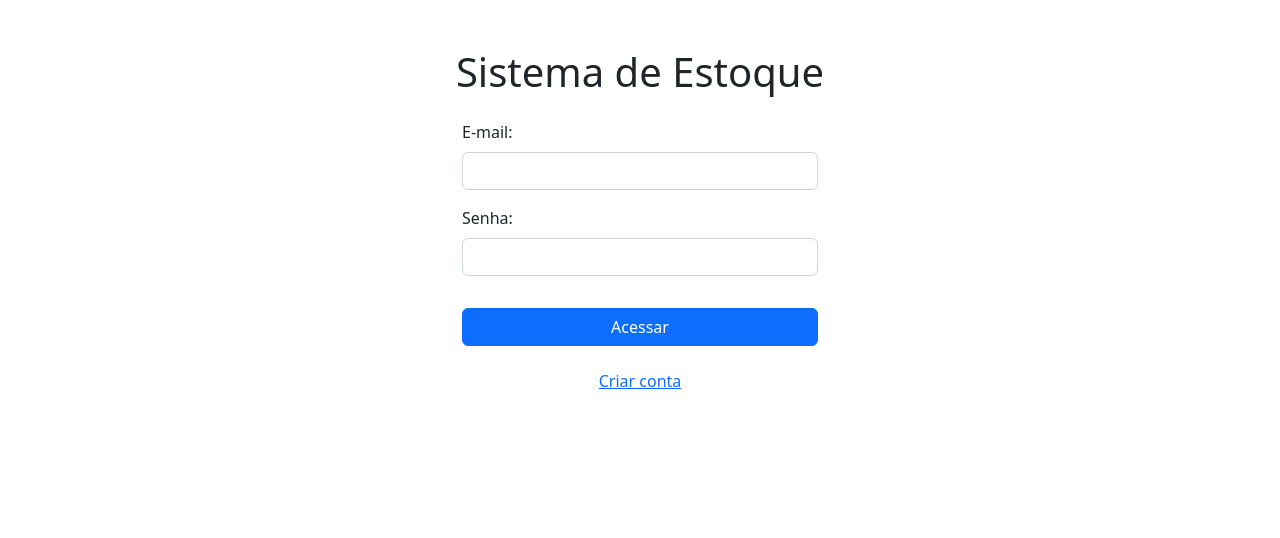
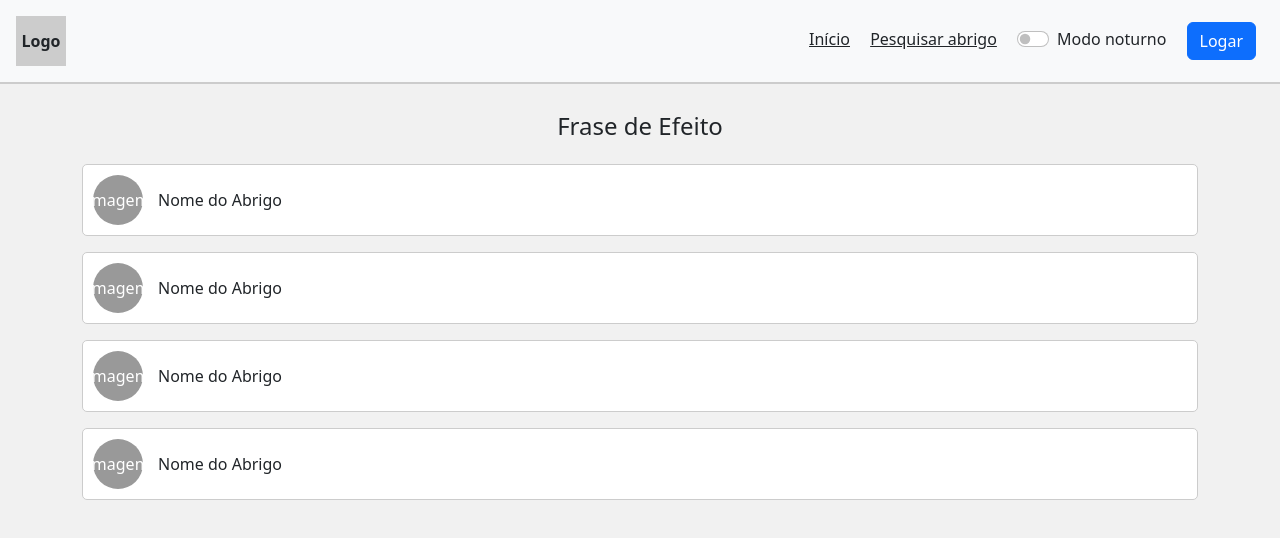
Before and after one commit to J41R0JUNIOR/Trabalho-Web, a website: page webapp_aua/src/views/index.html in a window 1280 px wide. Drawn offline with nearby package versions, Linux system fonts and the light colour scheme.

Commit message:
adicionando a tela inicial("help Gabs")

```diff
--- a/webapp_aua/src/routes/estoqueRoutes.js
+++ b/webapp_aua/src/routes/estoqueRoutes.js
@@ -3,8 +3,12 @@ const router = express.Router();
 
 const estoqueController = require('../controllers/estoqueController');
 
+//renderizar views
 router.get('/', estoqueController.indexView);
 router.get('/criar_conta', estoqueController.criarContaView);
+router.get('/logar_conta', estoqueController.logarView);
+
+//ação em uma view
 router.post('/cadastrar_usuario', estoqueController.cadastrarUsuario);
 router.post('/acessar', estoqueController.acessarUsuario);
 
--- a/webapp_aua/src/views/index.html
+++ b/webapp_aua/src/views/index.html
@@ -1,35 +1,88 @@
 <!DOCTYPE html>
-<html lang="pt-br">
+<html lang="pt-BR">
 <head>
-    <title>Template</title>
     <meta charset="utf-8">
     <meta name="viewport" content="width=device-width, initial-scale=1">
     <link href="https://cdn.jsdelivr.net/npm/bootstrap@5.2.3/dist/css/bootstrap.min.css" rel="stylesheet">
     <script src="https://cdn.jsdelivr.net/npm/bootstrap@5.2.3/dist/js/bootstrap.bundle.min.js"></script>
+    <title>Tela de Abrigos</title>
+    <style>
+        body {
+            background-color: #f1f1f1;
+        }
+        .header {
+            border-bottom: 2px solid #ccc;
+        }
+        .logo {
+            width: 50px;
+            height: 50px;
+            background-color: #ccc;
+            display: flex;
+            align-items: center;
+            justify-content: center;
+            font-weight: bold;
+        }
+        .slogan {
+            font-size: 24px;
+            margin: 20px 0;
+        }
+        .shelter-item {
+            background-color: #fff;
+            border: 1px solid #ccc;
+            border-radius: 5px;
+            display: flex;
+            align-items: center;
+            padding: 10px;
+            margin-bottom: 10px;
+        }
+        .image-placeholder {
+            width: 50px;
+            height: 50px;
+            border-radius: 50%;
+            background-color: #999;
+            display: flex;
+            align-items: center;
+            justify-content: center;
+            color: white;
+            margin-right: 15px;
+        }
+    </style>
 </head>
 <body>
-    <div class="container">
-        <div class="row">
-            <div class="col-12 text-center">
-                <h1 class=" mt-5"> Sistema de Estoque </h1>
+    <header class="header p-3 bg-light d-flex justify-content-between align-items-center">
+        <form action="/logar_conta" method="post">
+            <div class="logo">Logo</div>
+        </form>
+        <nav>
+            <a href="#" class="text-dark mx-2">Início</a>
+            <a href="#" class="text-dark mx-2">Pesquisar abrigo</a>
+            <div class="form-check form-switch d-inline-block mx-2">
+                <input class="form-check-input" type="checkbox" id="nightModeSwitch">
+                <label class="form-check-label" for="nightModeSwitch">Modo noturno</label>
             </div>
-            <div class="offset-4 col-4">
-                <form action="/acessar" method="post">
-                    <div class="mt-3 mb-3">
-                        <label for="email" class="form-label">E-mail:</label>
-                        <input type="text" class="form-control" id="email" name="email">
-                    </div>
-                    <div class="mt-3 mb-3">
-                        <label for="senha" class="form-label">Senha:</label>
-                        <input type="password" class="form-control" id="senha" name="senha">
-                    </div>
-                    <button type="submit" class="btn btn-primary w-100 mt-3">Acessar</button>
-                </form>
-                <div class="mt-3 text-center">
-                    <a href="/criar_conta" class="btn btn-link">Criar conta</a>
-                </div>
-            </div>
-        </div>
+            <a href="/logar_conta" class="btn btn-primary mx-2">Logar</a>
+        </nav>
+    </header>
+    <div class="container mt-4">
+        <div class="slogan text-center">Frase de Efeito</div>
+        <ul class="list-unstyled">
+            <li class="shelter-item d-flex align-items-center mb-3">
+                <div class="image-placeholder">Imagem</div>
+                <div class="shelter-name">Nome do Abrigo</div>
+            </li>
+            <li class="shelter-item d-flex align-items-center mb-3">
+                <div class="image-placeholder">Imagem</div>
+                <div class="shelter-name">Nome do Abrigo</div>
+            </li>
+            <li class="shelter-item d-flex align-items-center mb-3">
+                <div class="image-placeholder">Imagem</div>
+                <div class="shelter-name">Nome do Abrigo</div>
+            </li>
+            <li class="shelter-item d-flex align-items-center mb-3">
+                <div class="image-placeholder">Imagem</div>
+                <div class="shelter-name">Nome do Abrigo</div>
+            </li>
+        </ul>
     </div>
 </body>
 </html>
```
Also changed, not shown: webapp_aua/src/controllers/estoqueController.js (+7 -2 lines), webapp_aua/src/views/logar.html (added, +35 -0 lines), 2 other files.
